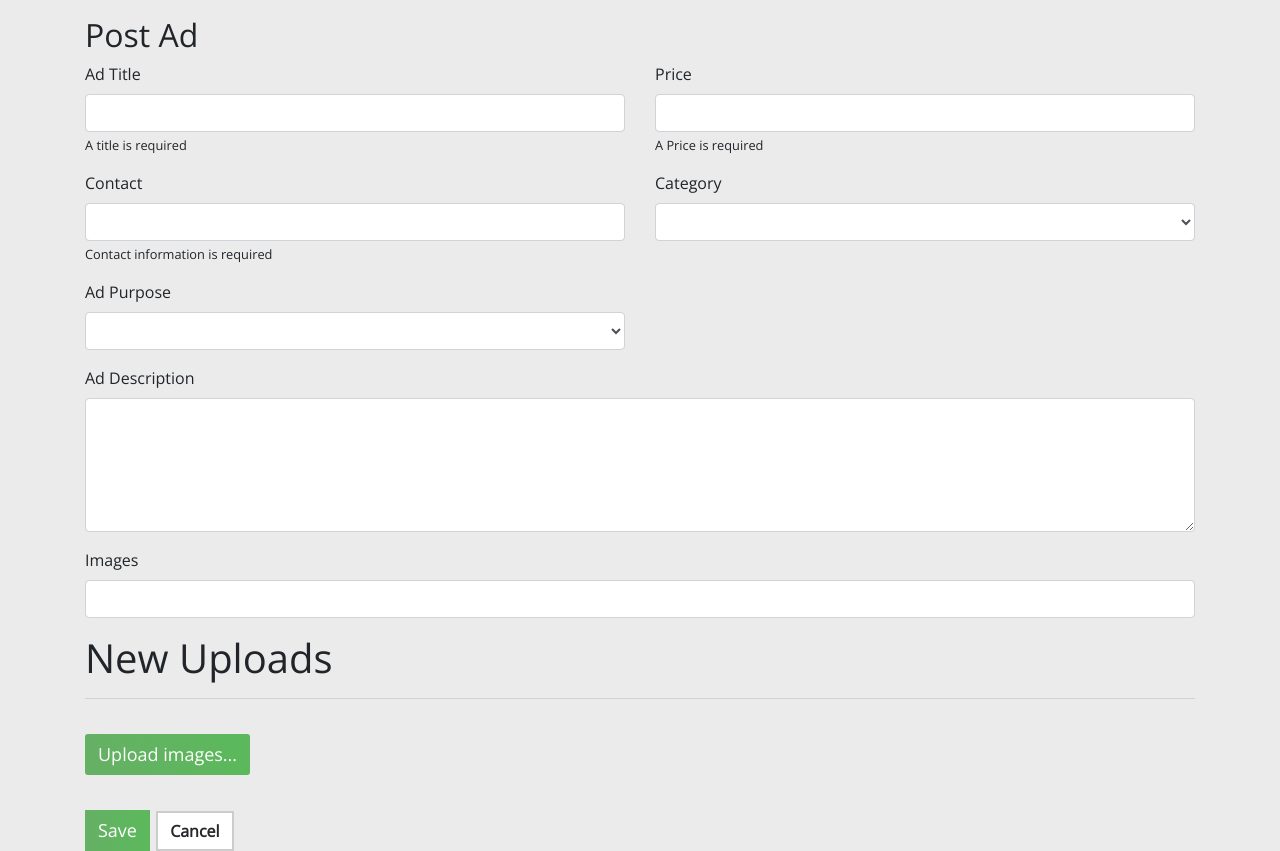
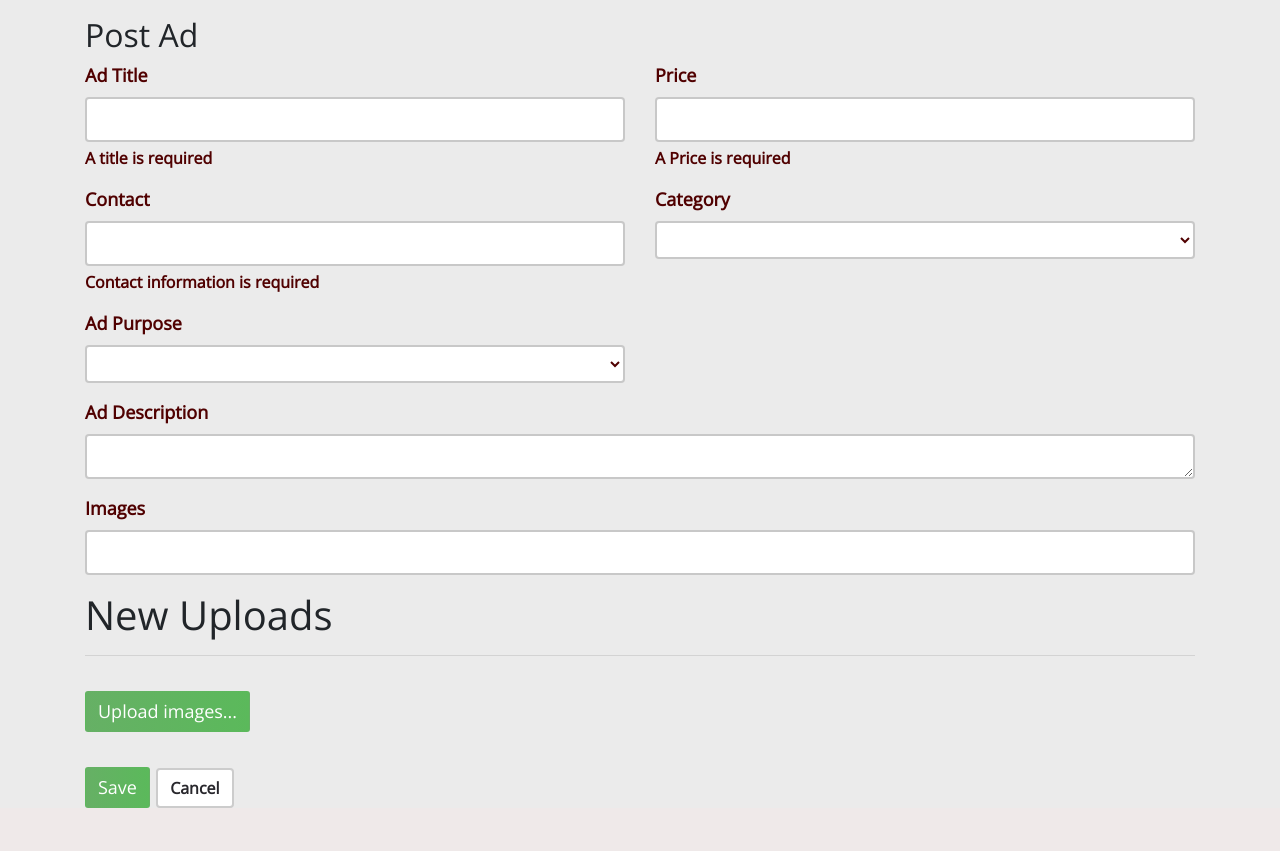
Before and after one commit to ruizhu/631-Project, a PHP site: page /post-ad.html in a window 1280 px wide. Shown: the part 117-968 px from the top of the page. After the commit the page ends 925 px from the top, so only its background shows below. Run offline with PHP 8.4, Linux system fonts and the light colour scheme.

Commit message:
small adjustment in style

```diff
--- a/css/main.css
+++ b/css/main.css
@@ -11,14 +11,8 @@
     transition: 300ms ease-in-out;
 }
 
-a:focus,
-.btn:focus,
-.btn:active:focus,
-button:focus,
-input[type="file"]:focus,
-input[type="radio"]:focus,
-input[type="checkbox"]:focus {
-    outline: none;
+*:focus {
+    outline: #500000;
 }
 
 .list-group-item{
@@ -59,6 +53,29 @@
 }
 
 /* Post Ad Page Style */
+.post_ad label{
+    color: #500000;
+    font-size: 18px;
+    font-weight: bold;
+}
+
+.post_ad small{
+    color: #500000;
+    font-size: 16px;
+    font-weight: bold;
+}
+
+.post_ad .form-control{
+    height: 45px;
+    font-size: 18px;
+    color: #500000;
+    border: 2px solid rgba(0,0,0,.15)
+}
+
+.post_ad .form-control:focus{
+    border-color: #4f0101;
+}
+
 .upload_file{
     margin: 35px 0;
 }
@@ -88,14 +105,11 @@
     cursor: pointer;
     margin-left: 2px;
     transition: 0.5s ease-in-out;
-    border-radius: 0;
 }
-.save_1.btn_upload{
-    border-radius: 0;
-}
-.save_1.btn_upload:hover ,
-.save_1.btn_upload:focus ,
-.save_1.btn_upload.active{
+
+.btn_upload:hover ,
+.btn_upload:focus ,
+.btn_upload.active{
     background: linear-gradient(to right ,#5bb95b , #66b065);
     color:  #fff ;
 }
--- a/post-ad.html
+++ b/post-ad.html
@@ -157,10 +161,10 @@
               <h1>New Uploads</h1>
               <hr>
               <div class="upload_file">
-                <button type="button" class="btn btn_upload"><i class="fa fa-plus" aria-hidden="true"></i> Upload images... </button>
-                <input type="file" id="myFile">
+                <button type="button" class="btn btn_upload"> <input type="file" id="myFile"> Upload images... </input></button>
+
               </div>
-              <button type="button" class="btn btn_upload save_1">Save</button>
+              <button type="button" class="btn btn_upload">Save</button>
               <button type="button"  class="btn btn_cancel">Cancel</button>
               <div class="space20"></div>
             </div>
```
Also changed, not shown: other parts of post-ad.html (+14 -10 lines).
